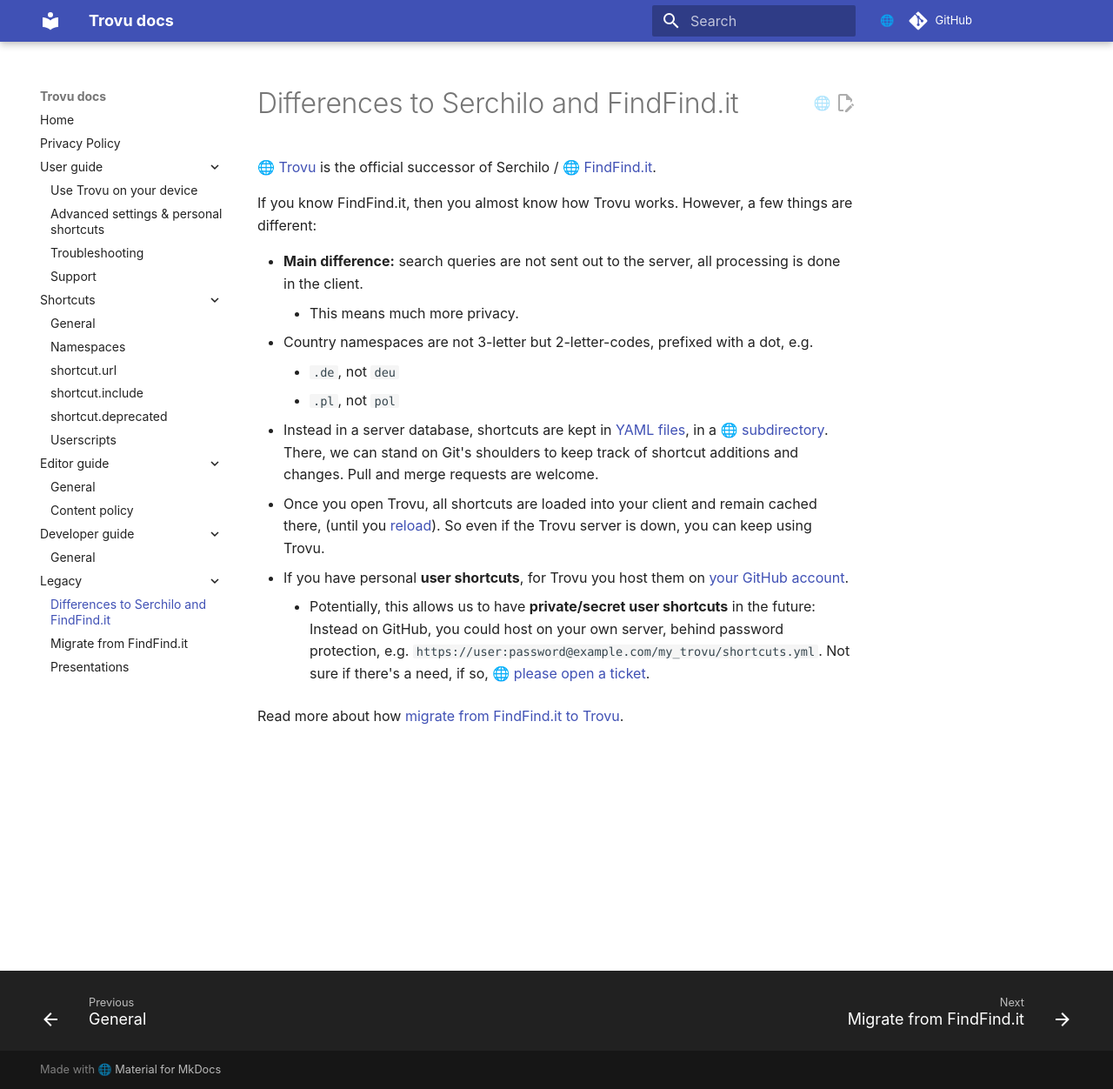
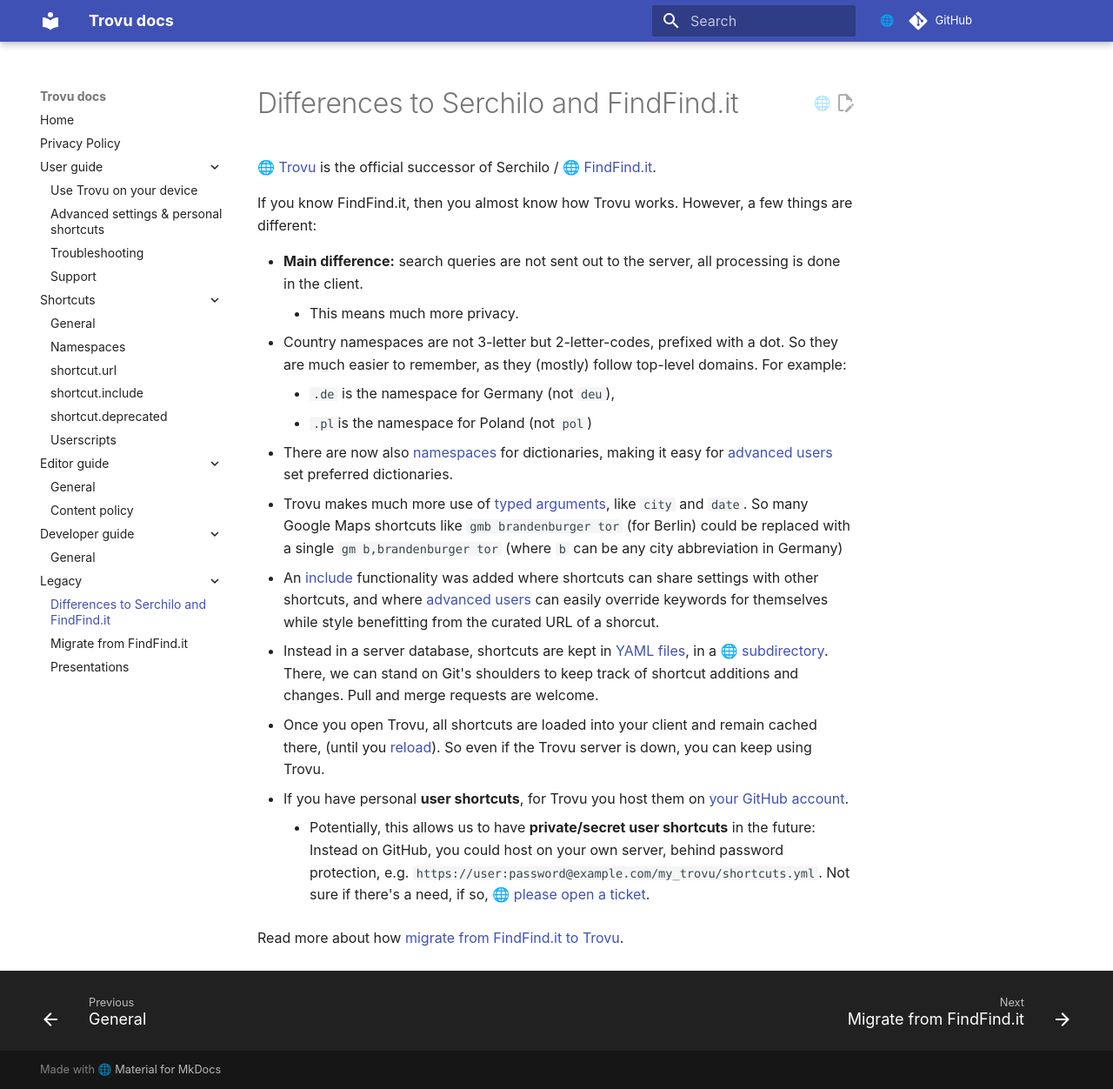
Before and after one commit to trovu/trovu, an MkDocs documentation site: the page built from docs/legacy/differences.md, in a window 1280 px wide and 1252 px high. Shown: the whole window at 87% size. Built offline with MkDocs 1.6.1 and Material for MkDocs 9.7.7, drawn with Linux system fonts in a browser that asks for light colours; comment, search, counter and statistics services are not loaded.

Commit message:
Add more benefits.

```diff
--- a/docs/legacy/differences.md
+++ b/docs/legacy/differences.md
@@ -6,9 +6,12 @@
 
 -   **Main difference:** search queries are not sent out to the server, all processing is done in the client.
     -   This means much more privacy.
--   Country namespaces are not 3-letter but 2-letter-codes, prefixed with a dot, e.g.
-    -   `.de`, not `deu`
-    -   `.pl`, not `pol`
+-   Country namespaces are not 3-letter but 2-letter-codes, prefixed with a dot. So they are much easier to remember, as they (mostly) follow top-level domains. For example:
+    -   `.de` is the namespace for Germany (not `deu`),
+    -   `.pl`is the namespace for Poland (not `pol`)
+-   There are now also [namespaces](../shortcuts/namespaces.md) for dictionaries, making it easy for [advanced users](../users/advanced.md) set preferred dictionaries.
+-   Trovu makes much more use of [typed arguments](../shortcuts/url.md), like `city` and `date`. So many Google Maps shortcuts like `gmb brandenburger tor` (for Berlin) could be replaced with a single `gm b,brandenburger tor` (where `b` can be any city abbreviation in Germany)
+-   An [include](../shortcuts/include.md) functionality was added where shortcuts can share settings with other shortcuts, and where [advanced users](../users/advanced.md) can easily override keywords for themselves while style benefitting from the curated URL of a shorcut.
 -   Instead in a server database, shortcuts are kept in [YAML files](../shortcuts/namespaces.md), in a [subdirectory](https://github.com/trovu/trovu/tree/master/data/). There, we can stand on Git's shoulders to keep track of shortcut additions and changes. Pull and merge requests are welcome.
 -   Once you open Trovu, all shortcuts are loaded into your client and remain cached there, (until you [reload](../users/troubleshooting.md#i-edited-a-shortcut-but-it-has-no-effect)). So even if the Trovu server is down, you can keep using Trovu.
 -   If you have personal **user shortcuts**, for Trovu you host them on [your GitHub account](../users/advanced.md).
```
